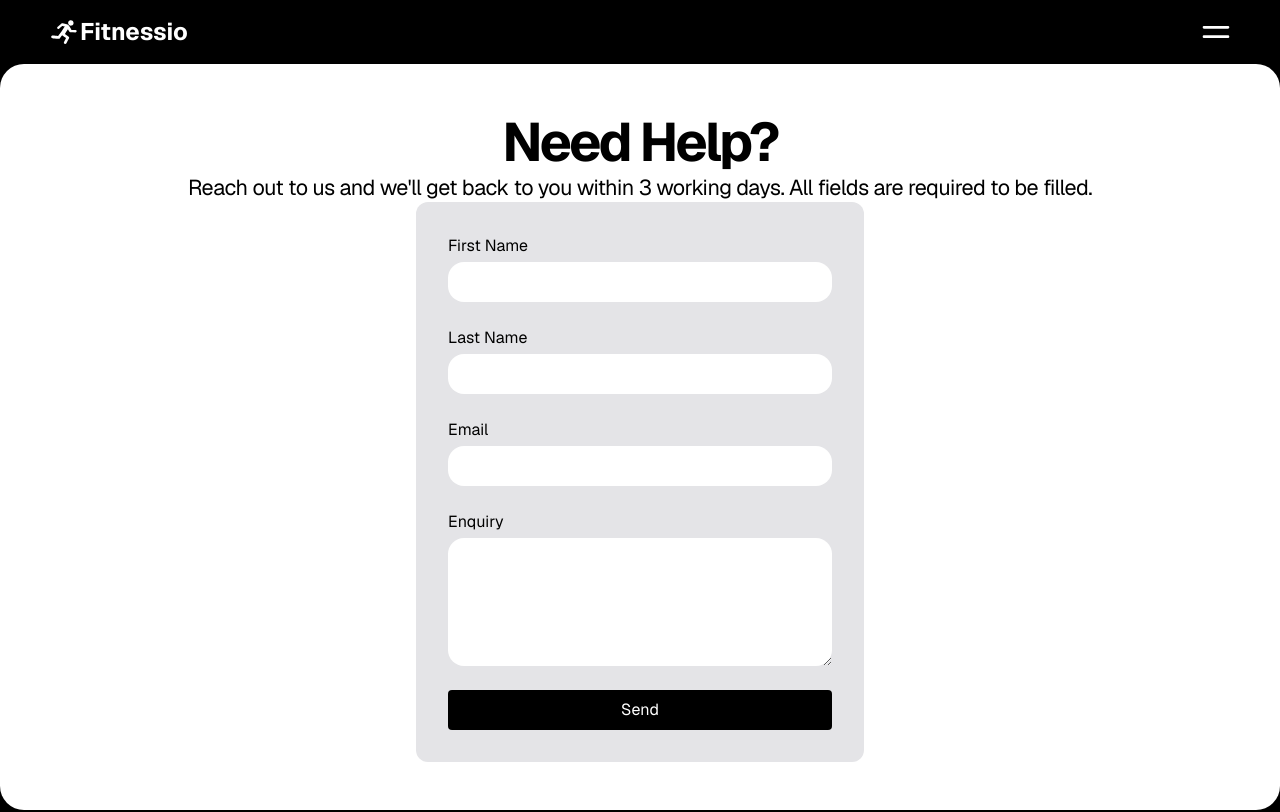
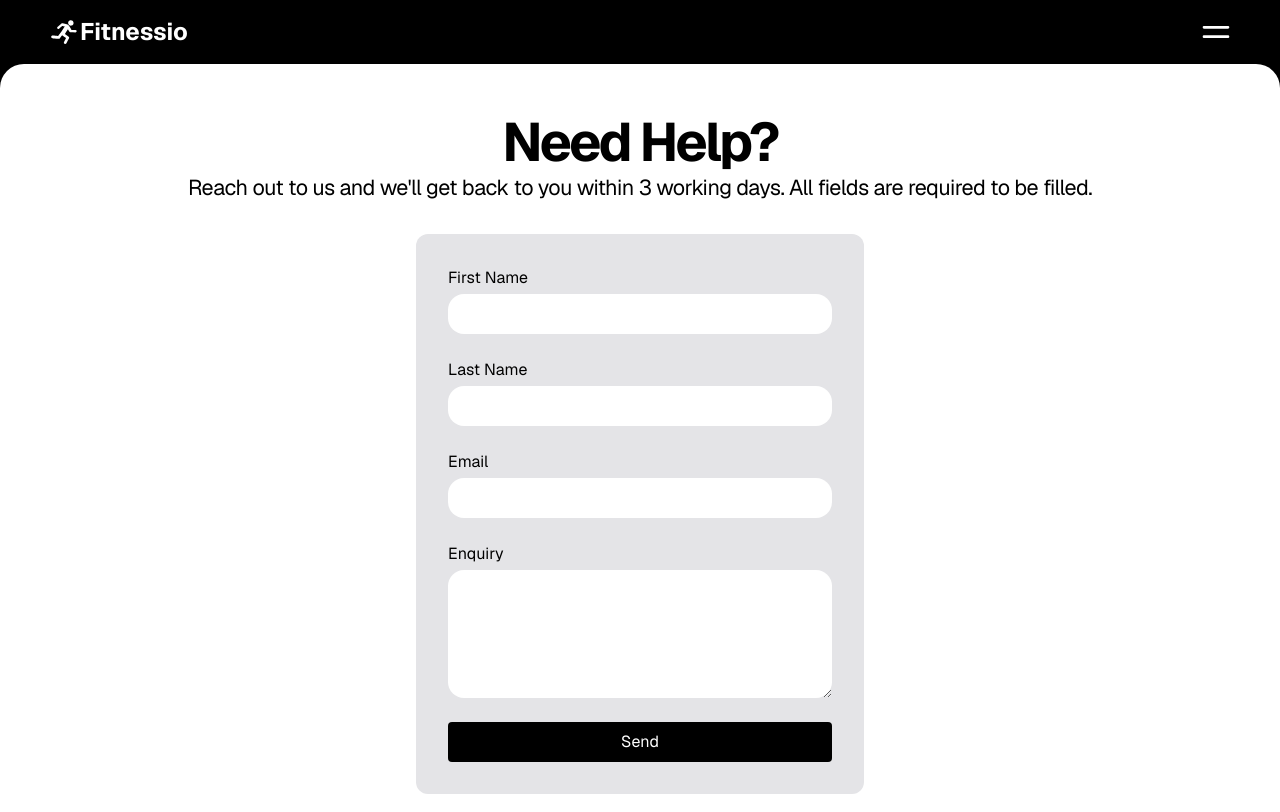
Before and after one commit to dylewskii/fitness-saas, a Next.js app: page /contact in a window 1280 px wide. Shown: the top 812 px of the page. Built offline with nearby package versions, Linux system fonts and the light colour scheme; no server answers.

Commit message:
chore: add padding

```diff
--- a/src/app/contact/page.tsx
+++ b/src/app/contact/page.tsx
@@ -2,7 +2,7 @@ export default function HelpPage() {
   return (
     <div className="flex flex-col items-center justify-center rounded-b-3xl rounded-t-3xl bg-white p-12">
       <h1 className="section-title">Need Help?</h1>
-      <p className="section-description">
+      <p className="section-description pb-8">
         Reach out to us and we&apos;ll get back to you within 3 working days.
         All fields are required to be filled.
       </p>
```
